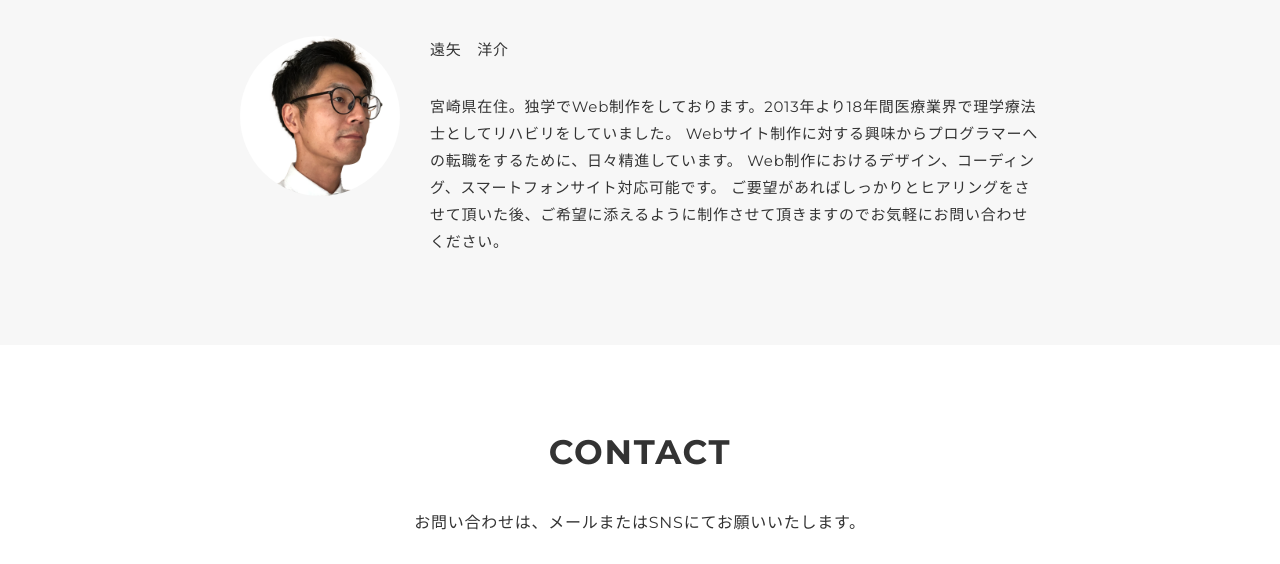
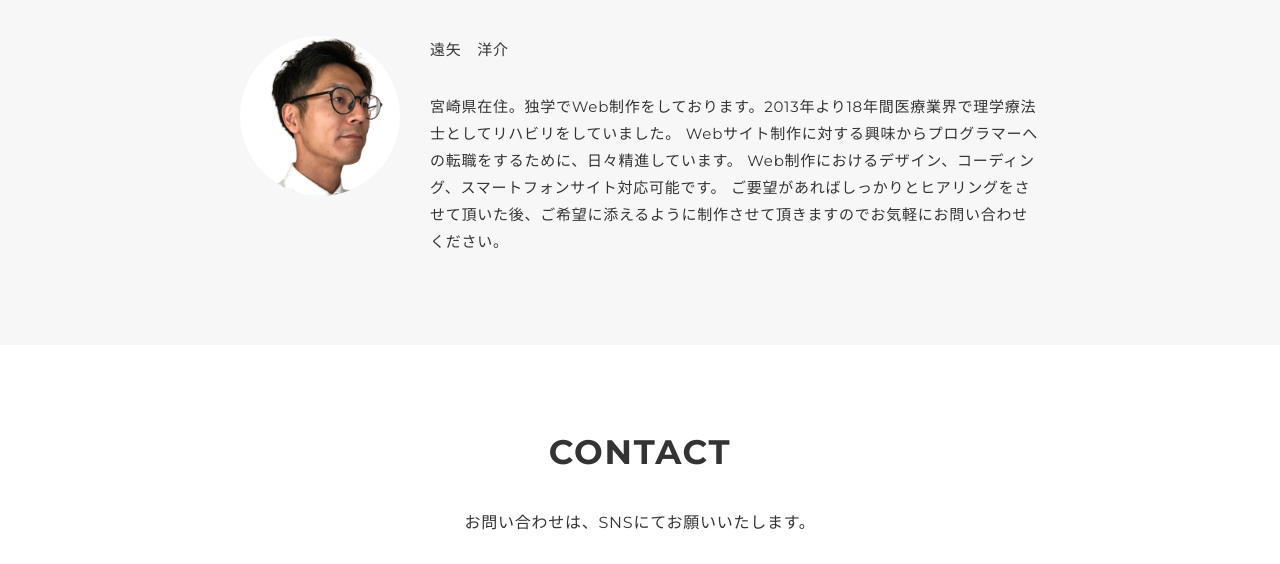
Before and after one commit to yousuketoya/my.portfolio, a plain HTML site: page index.html in a window 1280 px wide. Shown: the part 2405-2969 px from the top of the page. Drawn offline with nearby package versions, Linux system fonts and the light colour scheme.

Commit message:
Update index.html

```diff
--- a/index.html
+++ b/index.html
@@ -170,7 +170,7 @@
         <div class="container">
           <h2 class="title">CONTACT</h2>
           <p class="lead">
-            お問い合わせは、<br class="sp-only">メールまたはSNSにてお願いいたします。
+            お問い合わせは、<br class="sp-only">SNSにてお願いいたします。
           </p>
           <div class="contact-list">
             <a href="http://instagram.com/" target="_blank">
```
